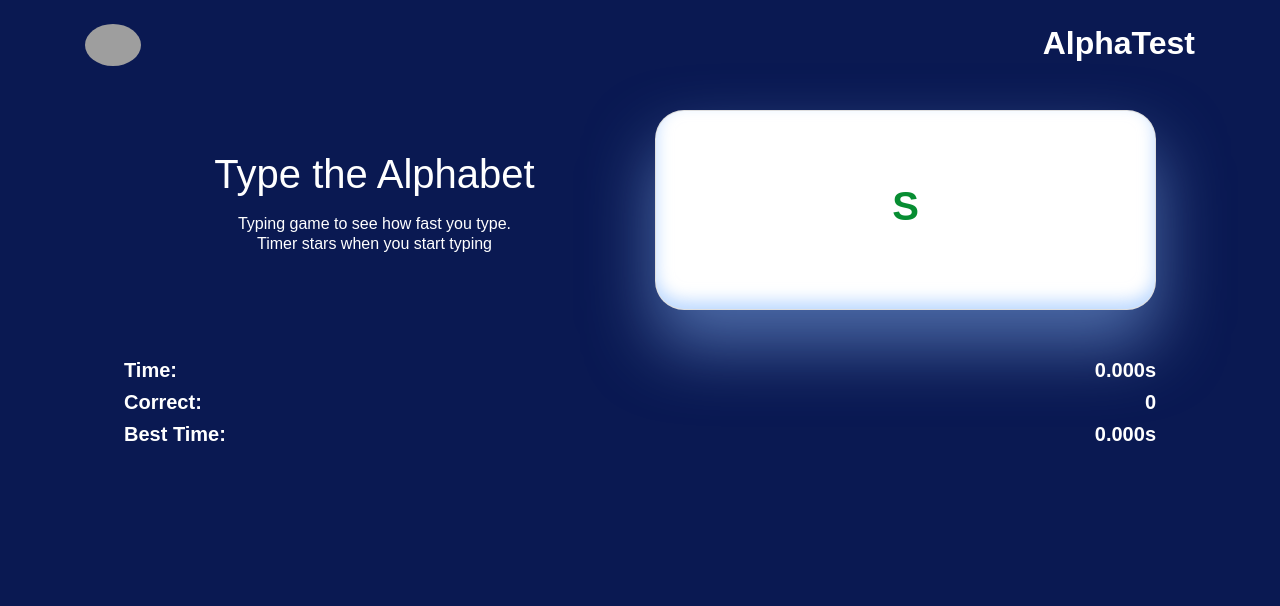
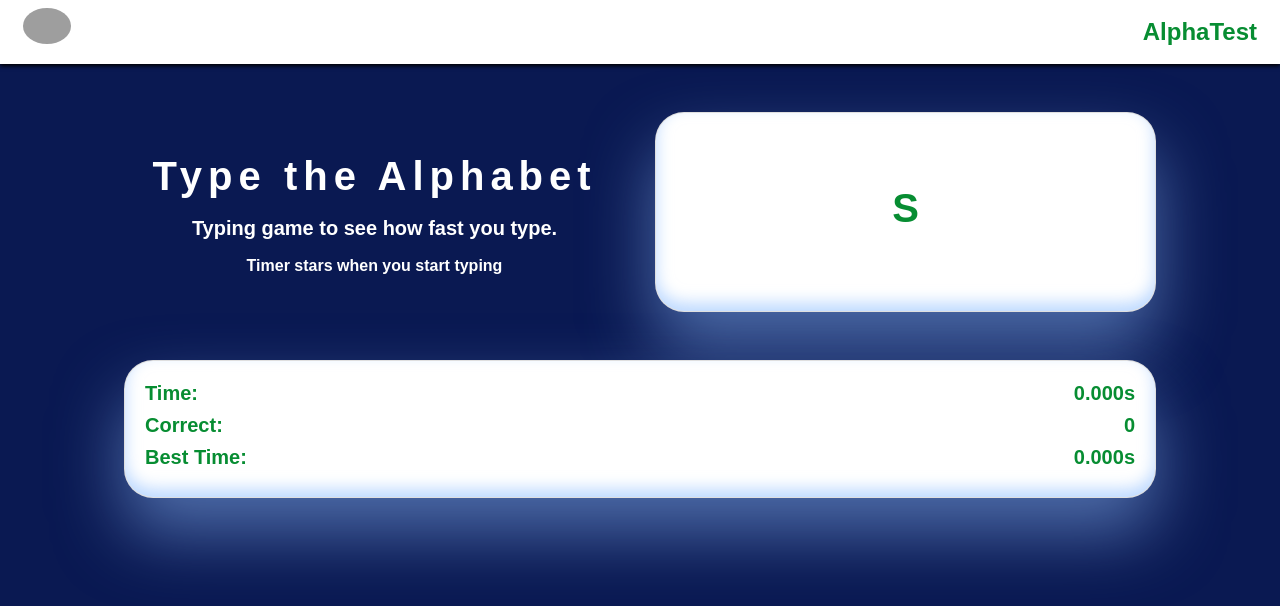
Before and after one commit to navdeepisno1/tortoiseSDE, a plain HTML site: page index.htm in a window 1280 px wide. Drawn offline with nearby package versions, Linux system fonts and the light colour scheme; grey boxes are pictures that could not be loaded.

Commit message:
Minor Bugs Fixed

```diff
--- a/assets/style/main.css
+++ b/assets/style/main.css
@@ -19,5 +19,7 @@ body
 
 .card-custom
 {
+    color: #078D32;
+    font-weight: 600;
     backdrop-filter: blur(2px); background-color: rgba(255, 255, 255, 1); border-radius: 29px; box-shadow: 0px 35px 68px 0px rgba(145, 192, 255, 0.5), inset 0px -8px 16px 0px rgba(145, 192, 255, 0.6), inset 0px 11px 28px 0px rgb(255, 255, 255);
 }
--- a/index.htm
+++ b/index.htm
@@ -13,16 +13,18 @@
 </head>
 
 <body onload="onBodyLoad()">
-    <div class="container mt-4">
-        <div class="row">
+    <div class="container-fluid">
+        <div class="row pt-2 pl-2 pr-2 pb-2" style="background: #fff;color: #078D32;box-shadow: 0 2px 4px #000;">
             <div class="col">
-                <img style="border-radius: 50%;width: 56px;"
+                <img style="border-radius: 50%;width: 48px;"
                     src="https://media-exp1.licdn.com/dms/image/C560BAQEqybeg5u0yOw/company-logo_200_200/0/1643887891371?e=2147483647&v=beta&t=5_hA5tUW3Q1pWtcnA8D4xLES93sFarFAWmDTfRsT_YI">
             </div>
-            <div class="col" style="text-align: right;">
-                <h2><b>AlphaTest</b></h2>
+            <div class="col" style="text-align: right;line-height: 48px;font-size: 24px;">
+                <b>AlphaTest</b>
             </div>
         </div>
+    </div>
+    <div class="container mt-4">
         <div class="row mt-3  ml-4 mr-4">
             <div class="col">
                 <div class="row">
@@ -30,13 +32,14 @@
                         <div class="row">
                             <div class="col" style="text-align: center;">
                                 <br><br>
-                                <h1>
-                                    Type the Alphabet
+                                <h1 style="letter-spacing: 6px;">
+                                    <b>Type the Alphabet</b>
                                 </h1>
+                                <h5 class="mt-3">
+                                    <b>Typing game to see how fast you type.</b>
+                                </h5>
                                 <h6 class="mt-3">
-                                    Typing game to see how fast you type.
-                                    <br>
-                                    Timer stars when you start typing
+                                    <b>Timer stars when you start typing</b>
                                 </h6>
                             </div>
                         </div>
@@ -55,6 +58,8 @@
                 </div>
                 <div class="row mt-5">
                     <div class="col">
+                        <div class="card card-custom">
+                            <div class="card-body">
                                 <div class="row">
                                     <div class="col">
                                         <h5>
@@ -91,7 +96,8 @@
                                         </h5>
                                     </div>
                                 </div>
-
+                            </div>
+                        </div>
                     </div>
                 </div>
             </div>
@@ -104,6 +110,8 @@
             MAX_TIME: 20,
             MAX_CORRECT: 20,
             MIN_INTERVAL: 100,
+            MSG_SUCCESS: "Yeah",
+            MSG_FAILURE: "Oops",
         }
 
         let time = 0.000;
@@ -152,6 +160,8 @@
                     localStorage.setItem("best-time", time);
                 }
             }
+
+            getBestTime();
         }
 
         function setRandomCharacter() {
@@ -163,8 +173,8 @@
         document.onkeypress = (e) => {
             startTimer();
             if (correctAnswer == CONSTRAINTS.MAX_CORRECT) {
-                eChar.innerHTML = "SUCCESS";
-                clearInterval();
+                eChar.innerHTML = CONSTRAINTS.MSG_SUCCESS;
+                clearInterval(timeInterval);
                 setBestTime();
                 return;
             }
@@ -185,7 +195,7 @@
 
                 timeInterval = setInterval(() => {
                     if (Math.round(time) >= CONSTRAINTS.MAX_TIME) {
-                        eChar.innerHTML = "OOPS";
+                        eChar.innerHTML = CONSTRAINTS.MSG_FAILURE;
                         time = CONSTRAINTS.MAX_TIME;
                         eTime.innerHTML = `${time.toFixed(3)}s`;
                         time = 0;
```
Lines whose indentation alone changed are shown as unchanged.
